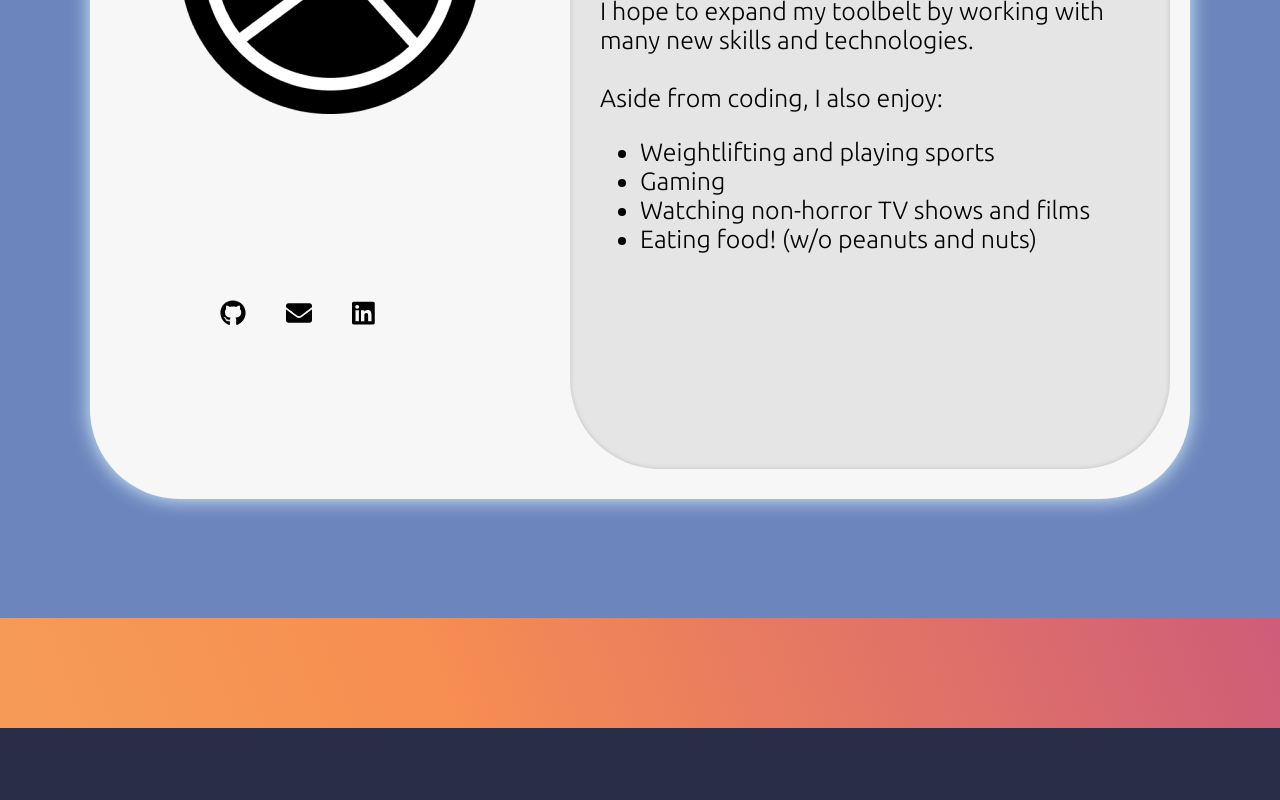
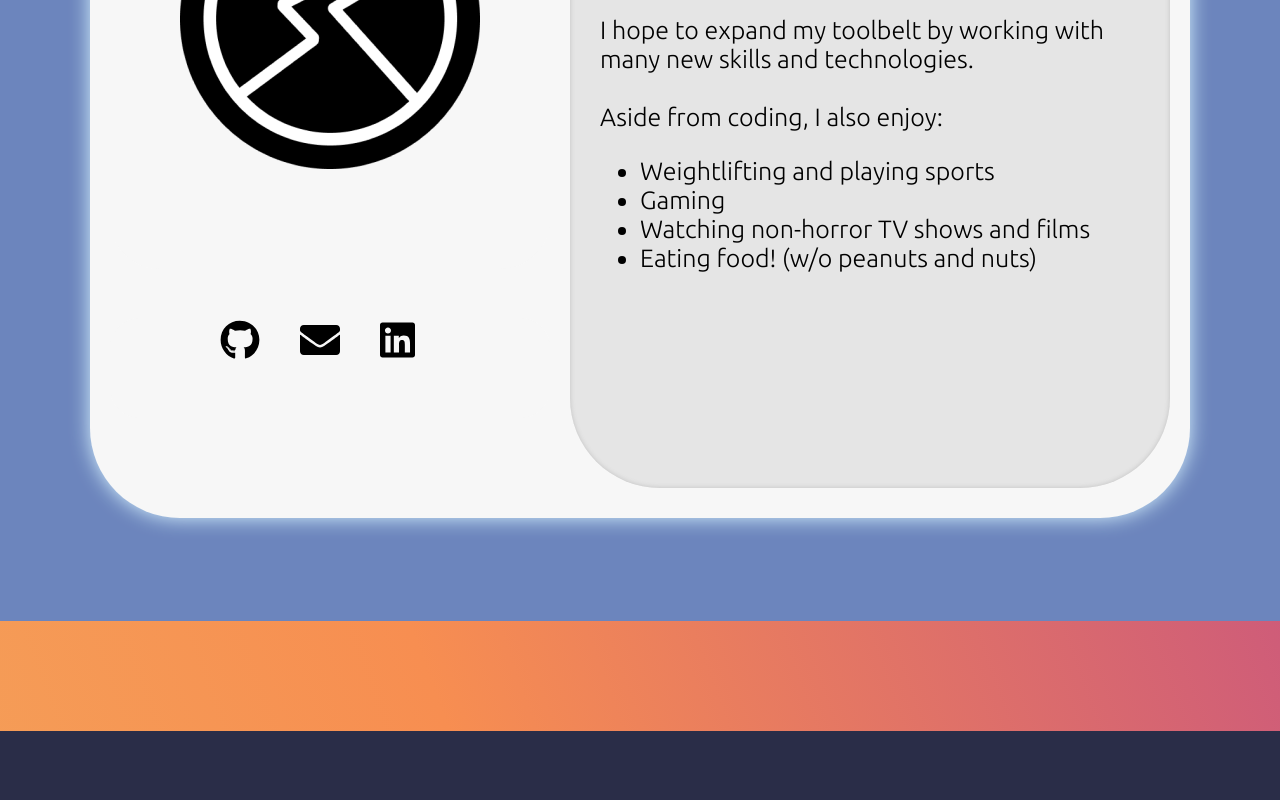
Before and after one commit to bencostas/benwebsite, a React (Create React App) app: page / in a window 1280 px wide. Shown: the part 732-1532 px from the top of the page. Built offline with nearby package versions, Linux system fonts and the light colour scheme.

Commit message:
changed font size for body

```diff
--- a/src/App.css
+++ b/src/App.css
@@ -11,7 +11,7 @@
 }
 
 body {
-  font-size: calc(10px + 2vmin);
+  font-size: 40px;
   color: white;
   background: linear-gradient(70deg, #eed06c, #f78e51, #9313b3);
   background-size: 200% 200%;
```
